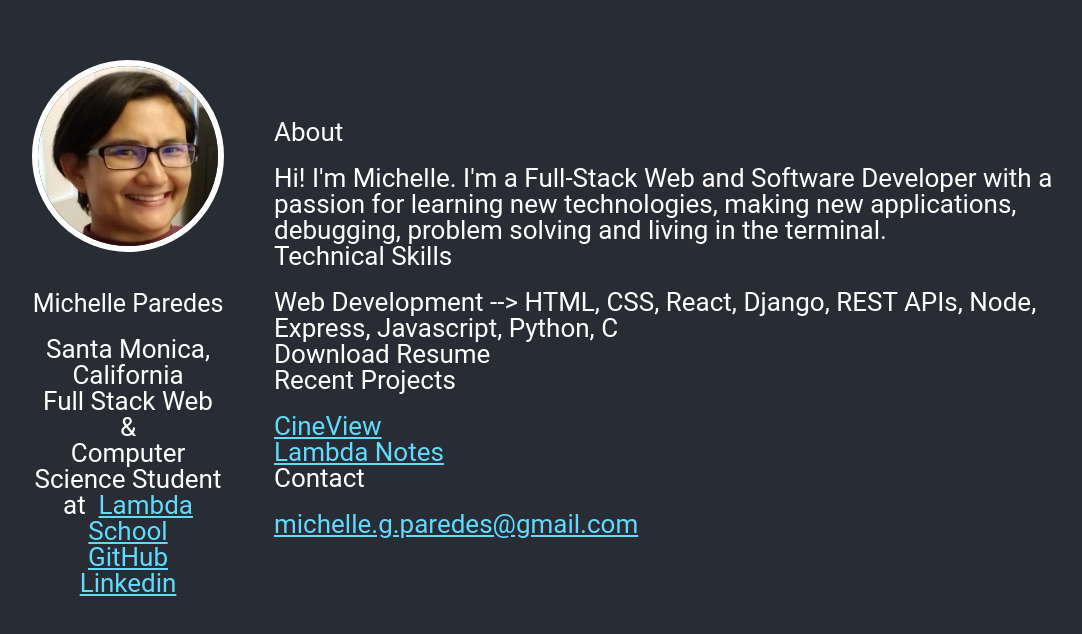
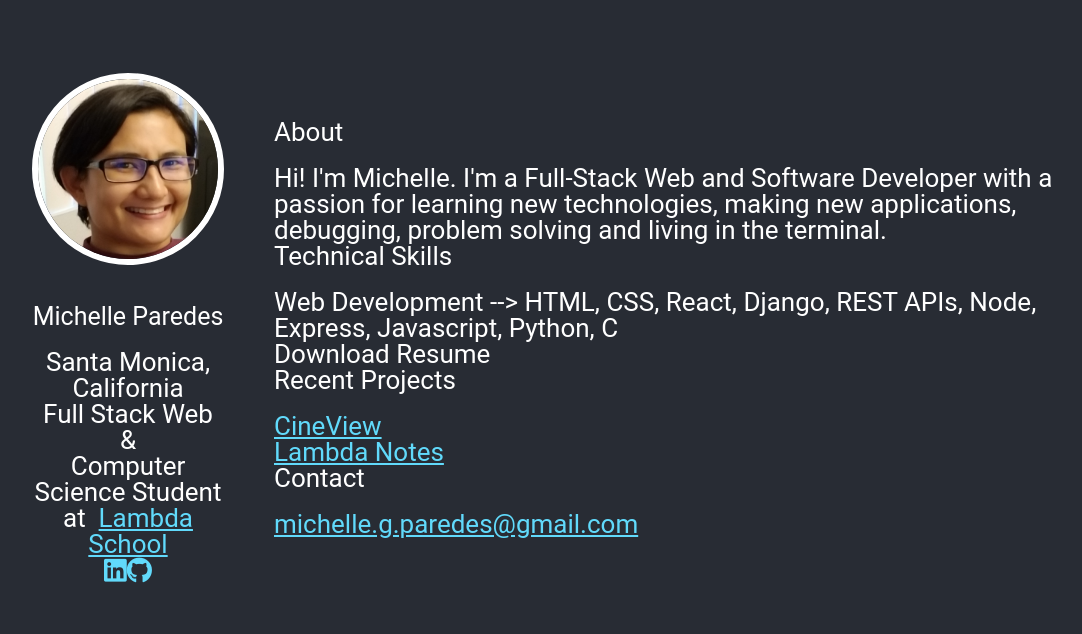
Before and after one commit to mparedes003/profile-page, a React (Create React App) app: page / in a window 1280 px wide. Shown: the part 172-806 px from the top of the page, without its empty margins (118-1200 px from the left). Built offline with nearby package versions, Linux system fonts and the light colour scheme.

Commit message:
Add LinkedIn and GitHub Icons

```diff
--- a/src/App.js
+++ b/src/App.js
@@ -24,15 +24,15 @@ function App() {
               Lambda School
             </a>
           </p>
-          <a className="projects" href="https://github.com/mparedes003">
-            GitHub
-          </a>
-          <br />
+
           <a
             className="projects"
             href="https://www.linkedin.com/in/michellegparedes/"
           >
-            Linkedin
+            <i class="fab fa-linkedin" />
+          </a>
+          <a className="projects" href="https://github.com/mparedes003">
+            <i class="fab fa-github" />
           </a>
         </div>
         <div className="profile-body">
```
